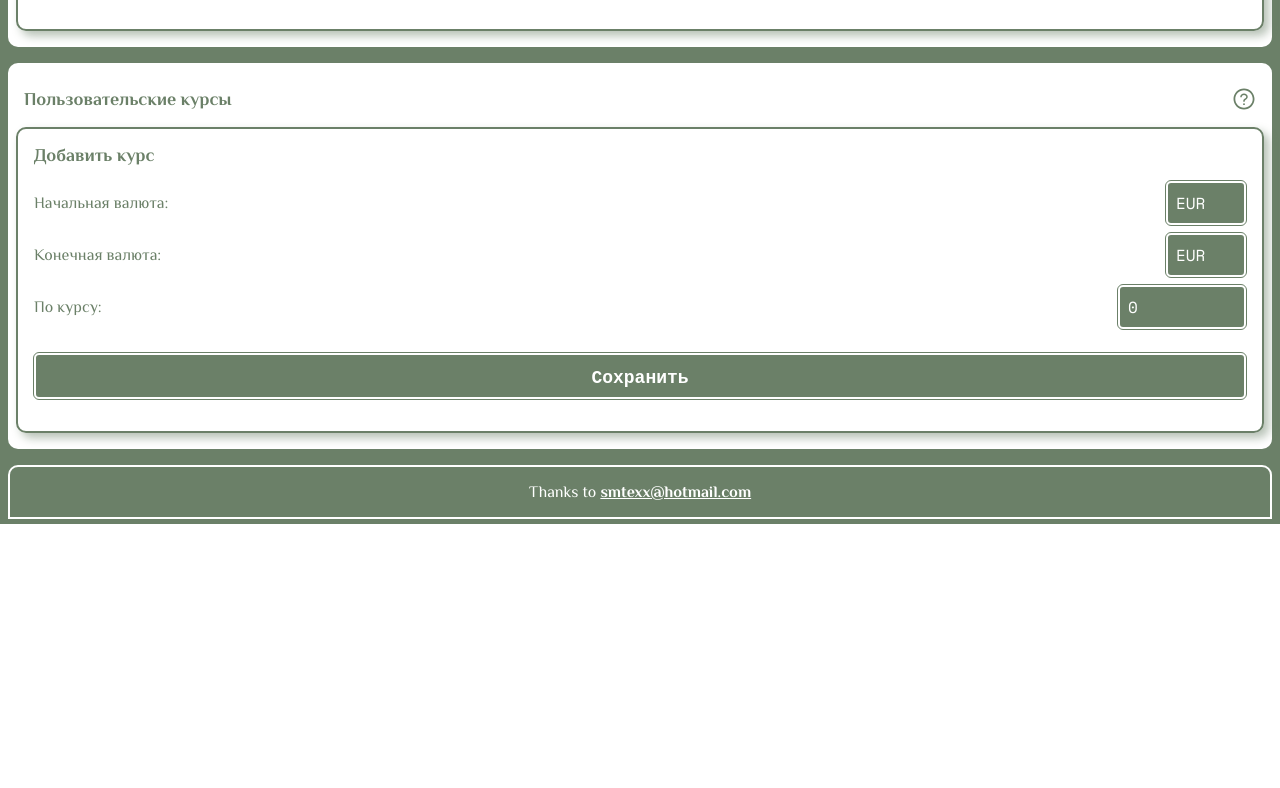
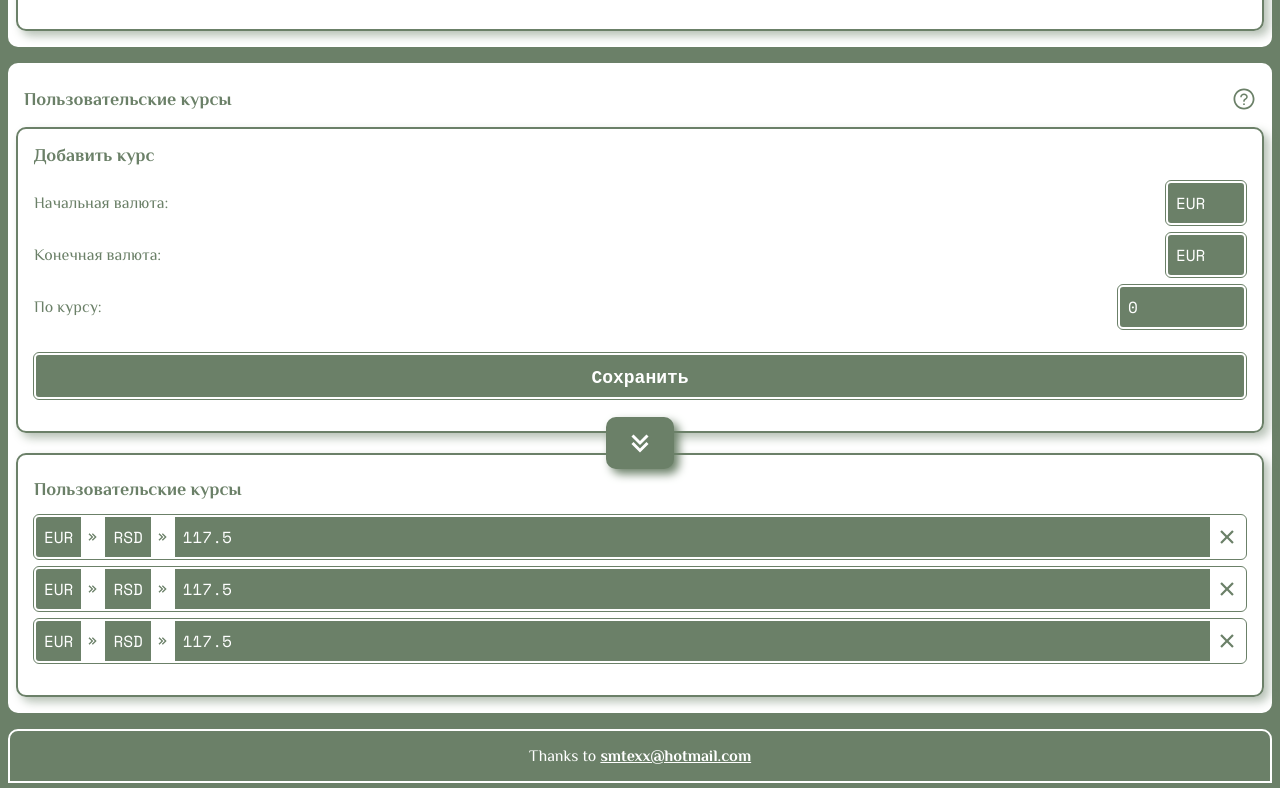
Before and after one commit to smtexx/currency, a React (Create React App) app: page / in a window 1280 px wide. Shown: the part 482-1270 px from the top of the page. Before the commit the page ends 1006 px from the top, so only its background shows below. Built offline with nearby package versions, Linux system fonts and the light colour scheme.

Commit message:
feat: add direction icon and UserRatesAded

```diff
--- a/src/components/UserRatesBlock/UserRatesBlock.tsx
+++ b/src/components/UserRatesBlock/UserRatesBlock.tsx
@@ -1,10 +1,16 @@
 import CustomBlock from '../CustomBlock/CustomBlock';
 import UserRateInput from '../UserRateInput/UserRateInput';
+import UserRatesAdded from '../UserRatesAdded/UserRatesAdded';
+import { BiChevronsDown } from 'react-icons/bi';
 
 export default function UserRatesBlock() {
   return (
     <CustomBlock title="Пользовательские курсы">
       <UserRateInput />
+      <div className="cm-direction-icon">
+        <BiChevronsDown />
+      </div>
+      <UserRatesAdded />
     </CustomBlock>
   );
 }
```
